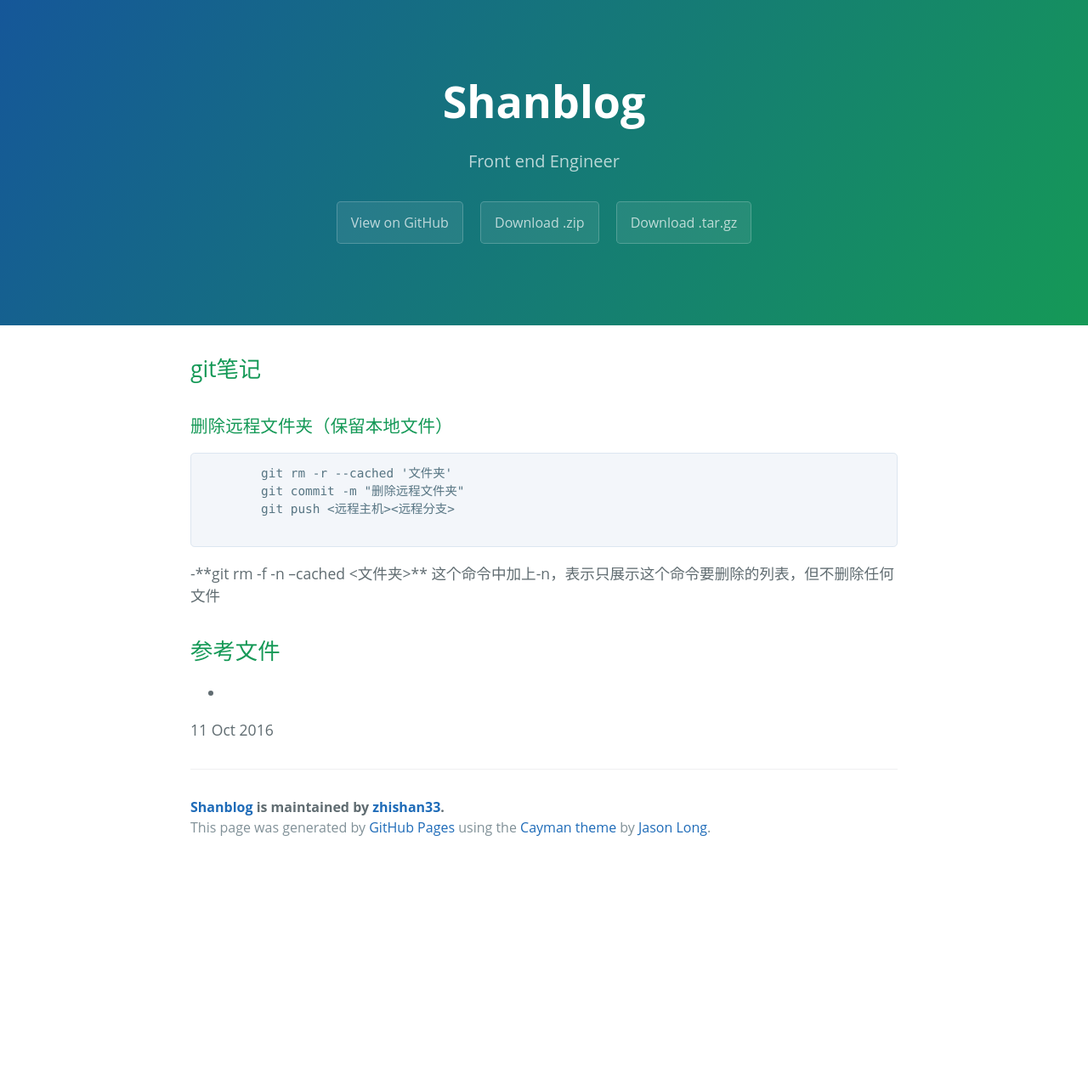
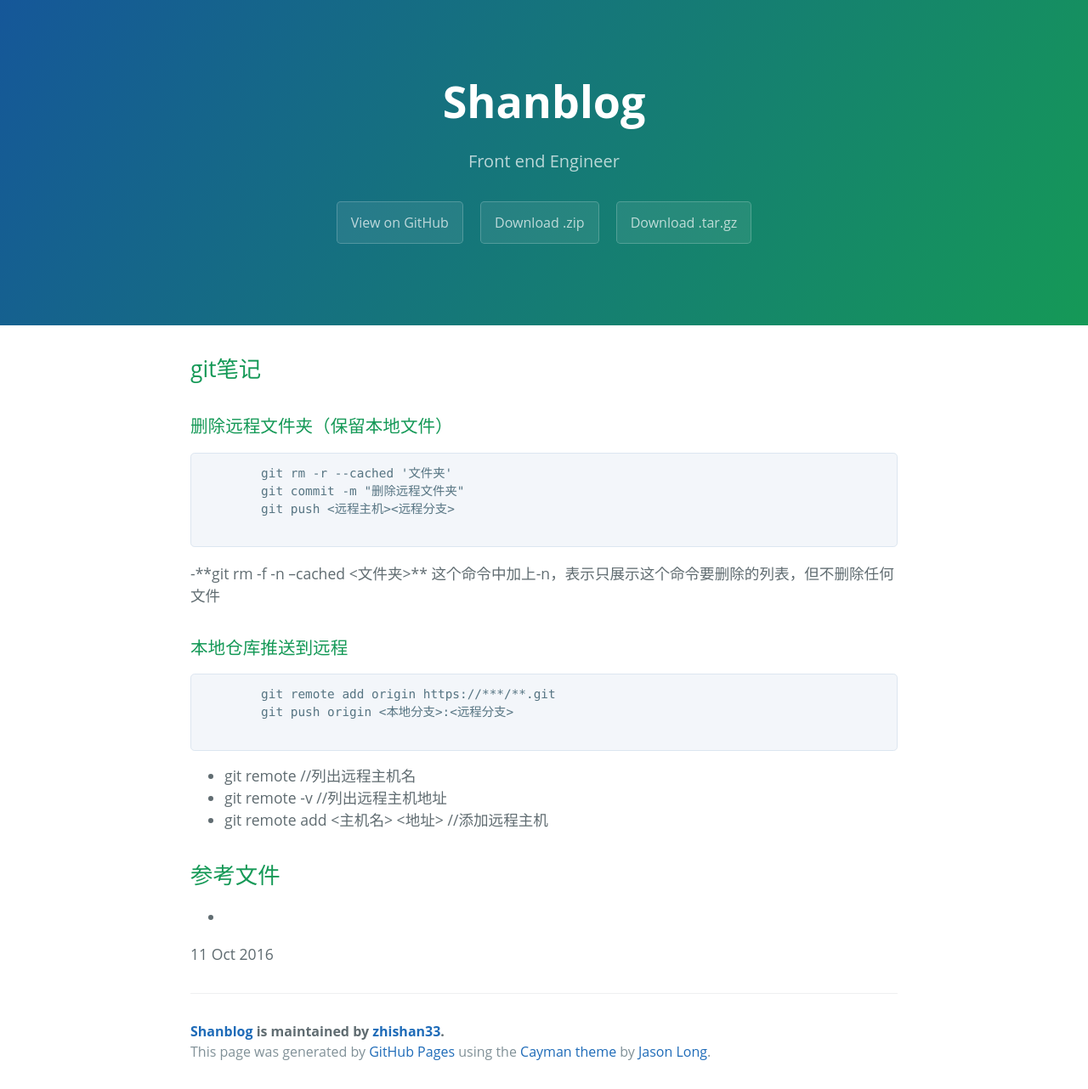
Before and after one commit to zhishan33/shanBlog, a Jekyll site: the page built from _posts/2016-10-11-git-notes.md, in a window 1280 px wide. Shown: the whole page at 85% size. Built offline with Jekyll 4.4.1, drawn with Linux system fonts in a browser that asks for light colours; before the commit the page ends 1018 px from its top, so only the background shows below that.

Commit message:
'推送远程'

````diff
--- a/_posts/2016-10-11-git-notes.md
+++ b/_posts/2016-10-11-git-notes.md
@@ -12,7 +12,19 @@
 	git push <远程主机><远程分支>
 
 ```
--**git rm -f -n --cached <文件夹>** 这个命令中加上-n，表示只展示这个命令要删除的列表，但不删除任何文件
+ -**git rm -f -n --cached <文件夹>** 这个命令中加上-n，表示只展示这个命令要删除的列表，但不删除任何文件
+
+### 本地仓库推送到远程
+
+```
+	git remote add origin https://***/**.git
+	git push origin <本地分支>:<远程分支>
+
+```
+
+ - git remote //列出远程主机名
+ - git remote -v //列出远程主机地址
+ - git remote add <主机名> <地址> //添加远程主机
 
 ## 参考文件
 - []()
````
